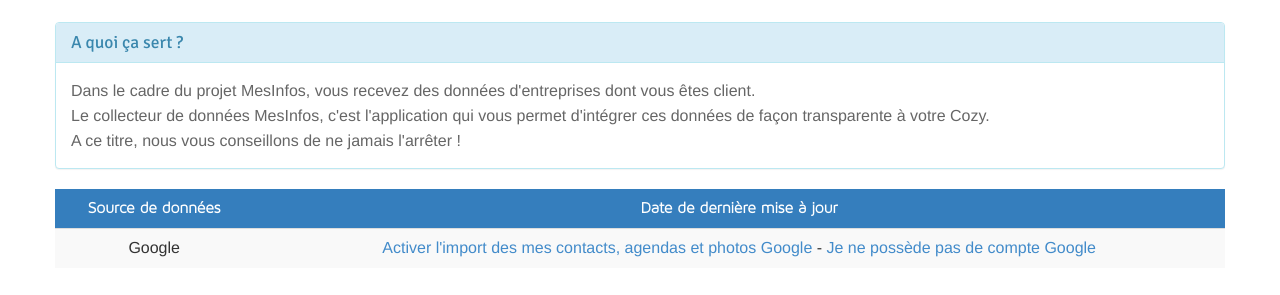
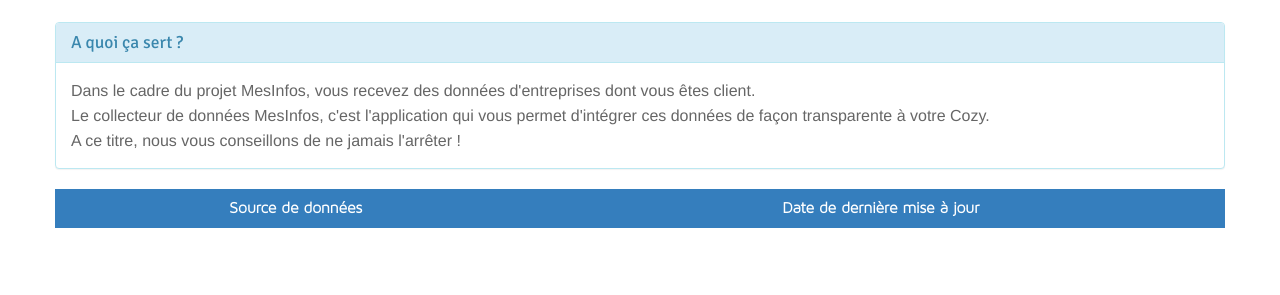
Before and after one commit to jsilvestre/cozy-data-integrator, a website: page client/index.jade in a window 1280 px wide. Shown: the part 65-360 px from the top of the page. Drawn offline with nearby package versions, Linux system fonts and the light colour scheme; files that its build step writes are made by us from their sources.

Commit message:
Google stuff is hidden for now

```diff
--- a/client/index.jade
+++ b/client/index.jade
@@ -26,14 +26,14 @@
             th.text-center Source de données
             th.text-center Date de dernière mise à jour
         tbody
-          tr
-            td.text-center Google
-              td.text-center
-                a(target="_blank", href="oauth/") Activer l'import des mes contacts, agendas et photos Google
-                - if(!isGoogleMarkedAsRegistered) {
-                  |&nbsp;-&nbsp;
-                  a(href="disable-google-notification") Je ne possède pas de compte Google
-                - }
+          //tr
+          // td.text-center Google
+          //    td.text-center
+          //     a(target="_blank", href="oauth/") Activer l'import des mes contacts, agendas et photos Google
+          //      - if(!isGoogleMarkedAsRegistered) {
+          //        |&nbsp;-&nbsp;
+          //        a(href="disable-google-notification") Je ne possède pas de compte Google
+          //      - }
 
           - for(partner in statuses) {
             tr
--- a/server/initializers/realtime.coffee
+++ b/server/initializers/realtime.coffee
@@ -18,13 +18,14 @@
         text: "N'oubliez pas de lier votre Cozy avec votre compte Privowny !"
         resource:
             app: "privowny"
+###
     google_oauth_registered:
         parent: 'privowny_oauth_registered'
         text: "Importez vos contacts, agendas et photos depuis votre " +\
               "compte Google ou indiquez que vous n'en avez pas !"
         resource:
             app: "collecteur-mesinfos"
-
+###
 # helper to check statuses x notification state
 checkNotification = (statuses) ->
     console.log "Updating notifications..."
```
